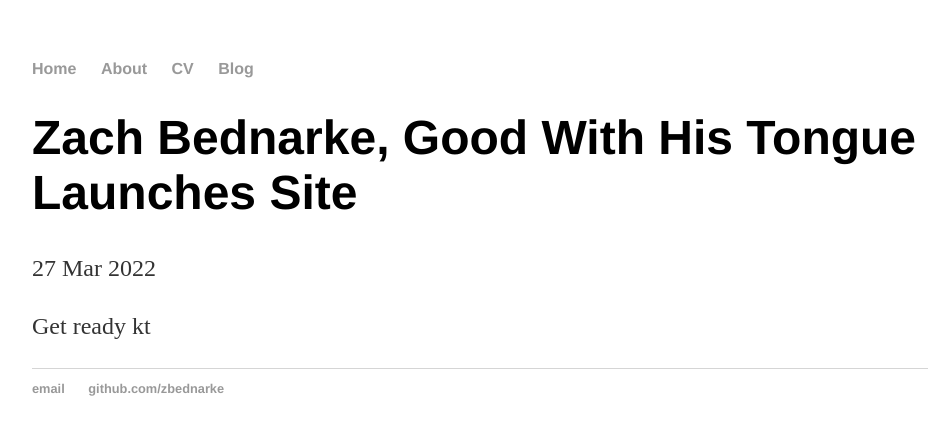
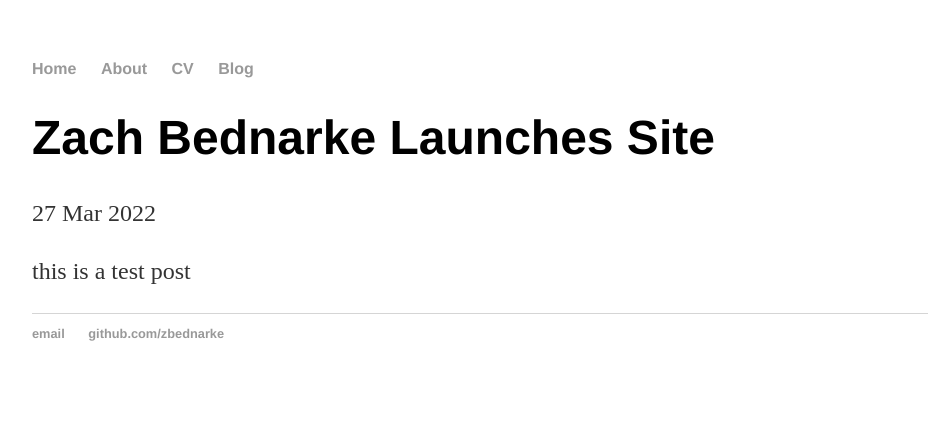
Before and after one commit to zbednarke/personal-site, a Jekyll site: the page built from _posts/2022-03-27-zbednarke-site-launched.md, in a window 1280 px wide. Shown: the top 435 px of the page, without its empty margins (160-1106 px from the left). Built offline with Jekyll 4.4.1, drawn with Linux system fonts in a browser that asks for light colours.

Commit message:
adding blog

```diff
--- a/_posts/2022-03-27-zbednarke-site-launched.md
+++ b/_posts/2022-03-27-zbednarke-site-launched.md
@@ -1,7 +1,7 @@
 ---
 layout: post
-title: "Zach Bednarke, Good With His Tongue Launches Site"
+title: "Zach Bednarke Launches Site"
 date: 2022-03-27
 ---
 
-Get ready kt
+this is a test post
--- a/about/index.html
+++ b/about/index.html
@@ -4,5 +4,5 @@ title: Zachary Bednarke About
 ---
 <div class="blurb">
 	<h1>Let's get to know each other</h1>
-	<p>I am quite good <em>With my tongue</em> Don't trust me.</p>
+	<p>I am quite good Don't trust me.</p>
 </div><!-- /.blurb -->
--- a/index.html
+++ b/index.html
@@ -4,5 +4,5 @@ title: Zachary Bednarke
 ---
 <div class="blurb">
 	<h1>Hi there, I'm Zach Bednarke!</h1>
-	<p>I'm a data scientist and python developer. Don't trust me. <a href="/about">Read more about my life...</a></p>
+	<p>I'm a quantitative researcher and python developer. Don't trust me. <a href="/about">Read more about my life...</a></p>
 </div><!-- /.blurb -->
```
